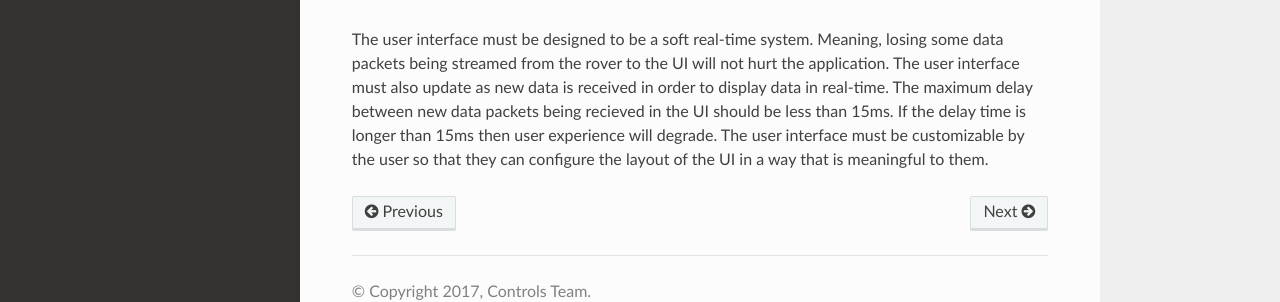
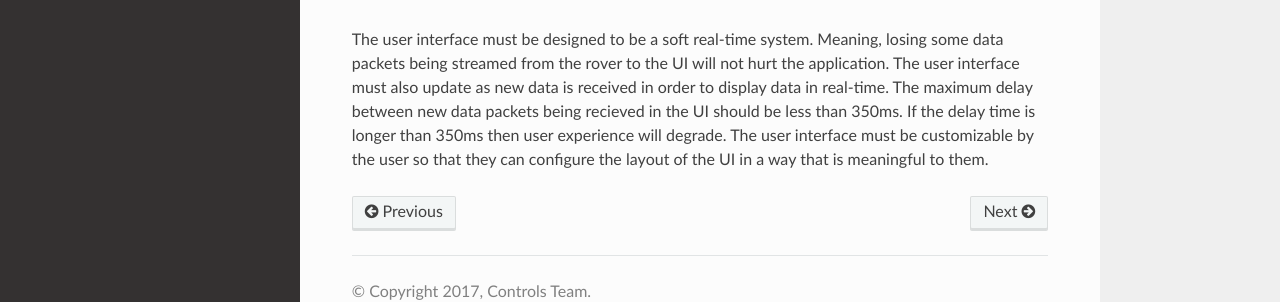
Before and after one commit to CSUFTitanRover/TitanRover2018, a Sphinx documentation site: the page built from docs/source/user-interface/introduction.rst, in a window 1280 px wide. Shown: the part 460-762 px from the top of the page. Built offline with Sphinx 7.4.7 and the Read the Docs theme 2.0.0, drawn with Linux system fonts in a browser that asks for light colours.

Commit message:
Change soft real-time delay limit

```diff
--- a/docs/source/user-interface/introduction.rst
+++ b/docs/source/user-interface/introduction.rst
@@ -16,6 +16,6 @@ Abstract
 
 The user interface must be designed to be a soft real-time system. Meaning, losing some data packets being streamed from the
 rover to the UI will not hurt the application. The user interface must also update as new data is received in order to
-display data in real-time. The maximum delay between new data packets being recieved in the UI should be less than 15ms. If
-the delay time is longer than 15ms then user experience will degrade. The user interface must be customizable by the user so that
+display data in real-time. The maximum delay between new data packets being recieved in the UI should be less than 350ms. If
+the delay time is longer than 350ms then user experience will degrade. The user interface must be customizable by the user so that
 they can configure the layout of the UI in a way that is meaningful to them.
```
